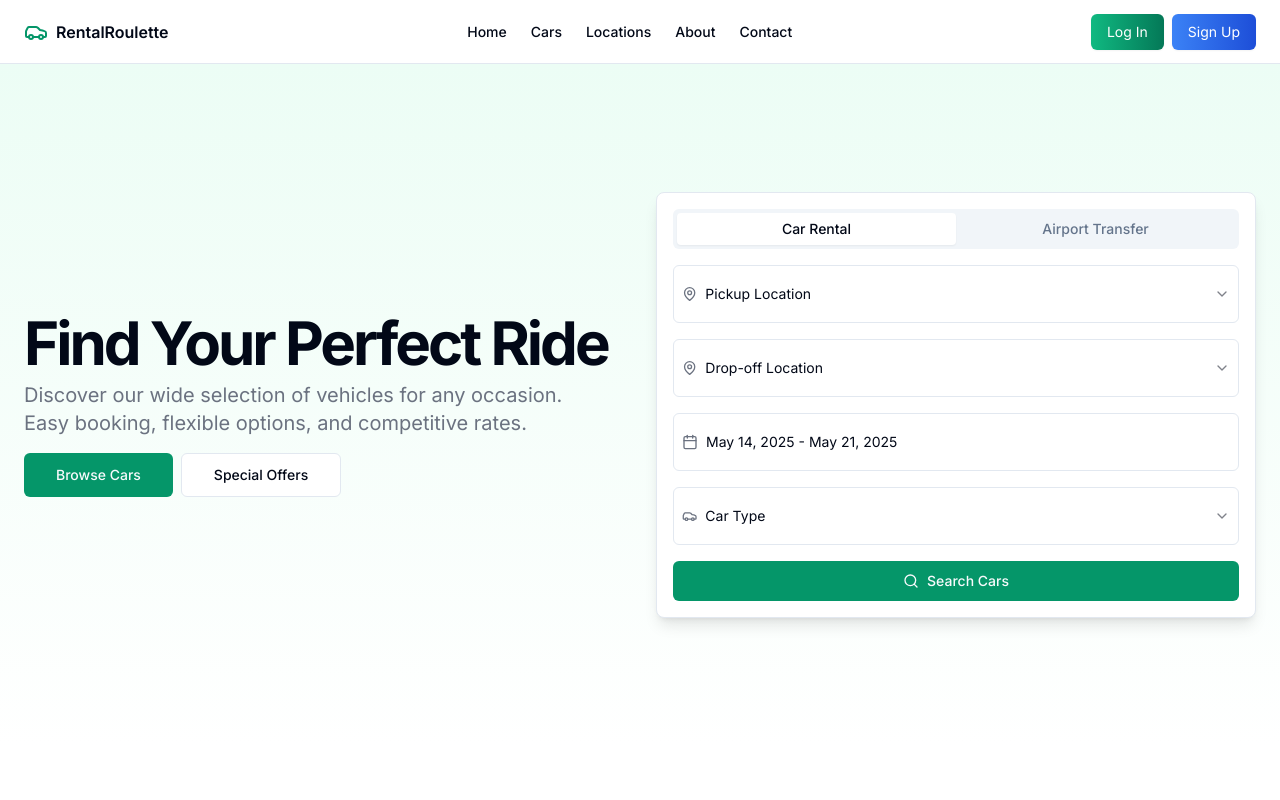
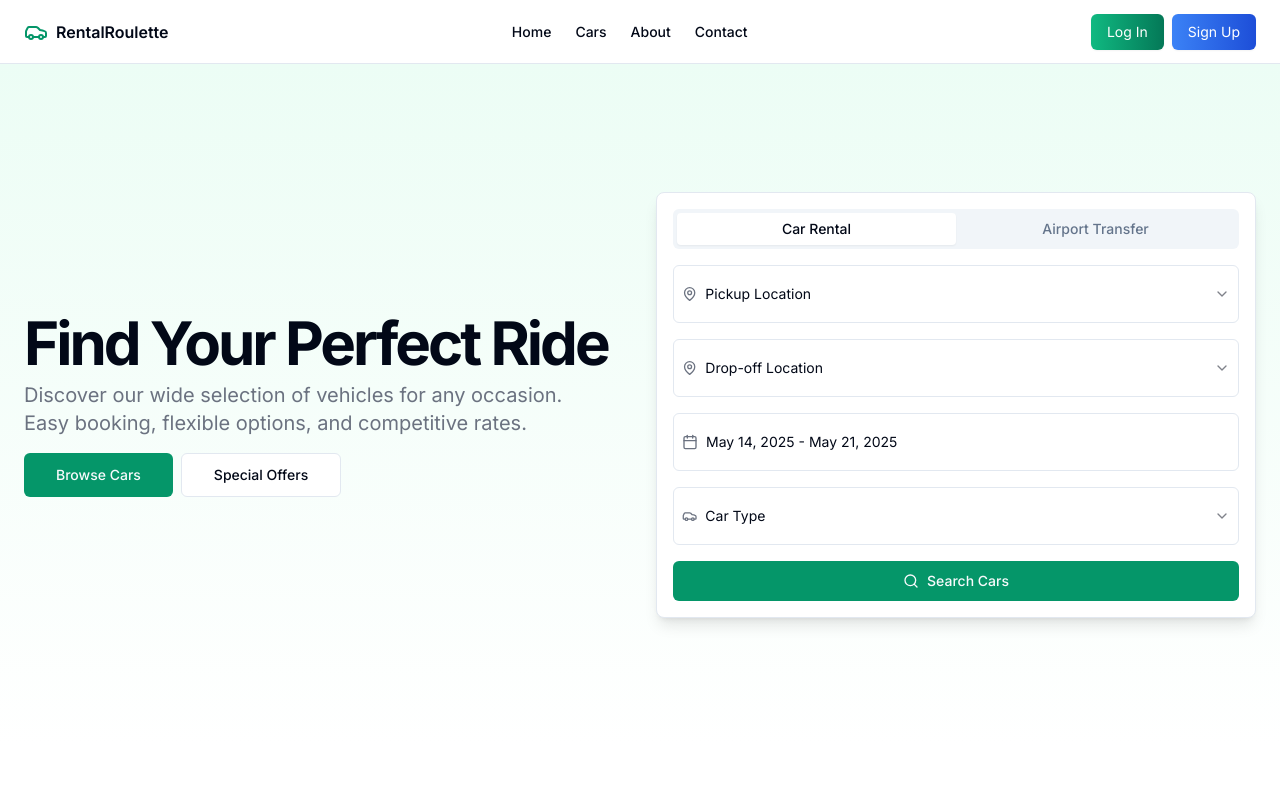
Before and after one commit to sinbruh/group14-webapp, a Next.js app in the folder frontend/: page / in a window 1280 px wide. Shown: the top 800 px of the page. Built offline with nearby package versions, Linux system fonts and the light colour scheme.

Commit message:
removed locations tab page

```diff
--- a/frontend/src/app/page.jsx
+++ b/frontend/src/app/page.jsx
@@ -46,12 +46,6 @@ export default function Home() {
             href="/cars"
           >
             Cars
-          </Link>
-          <Link
-            className="text-sm font-medium hover:underline underline-offset-4"
-            href="/locations"
-          >
-            Locations
           </Link>
           <Link
             className="text-sm font-medium hover:underline underline-offset-4"
```
